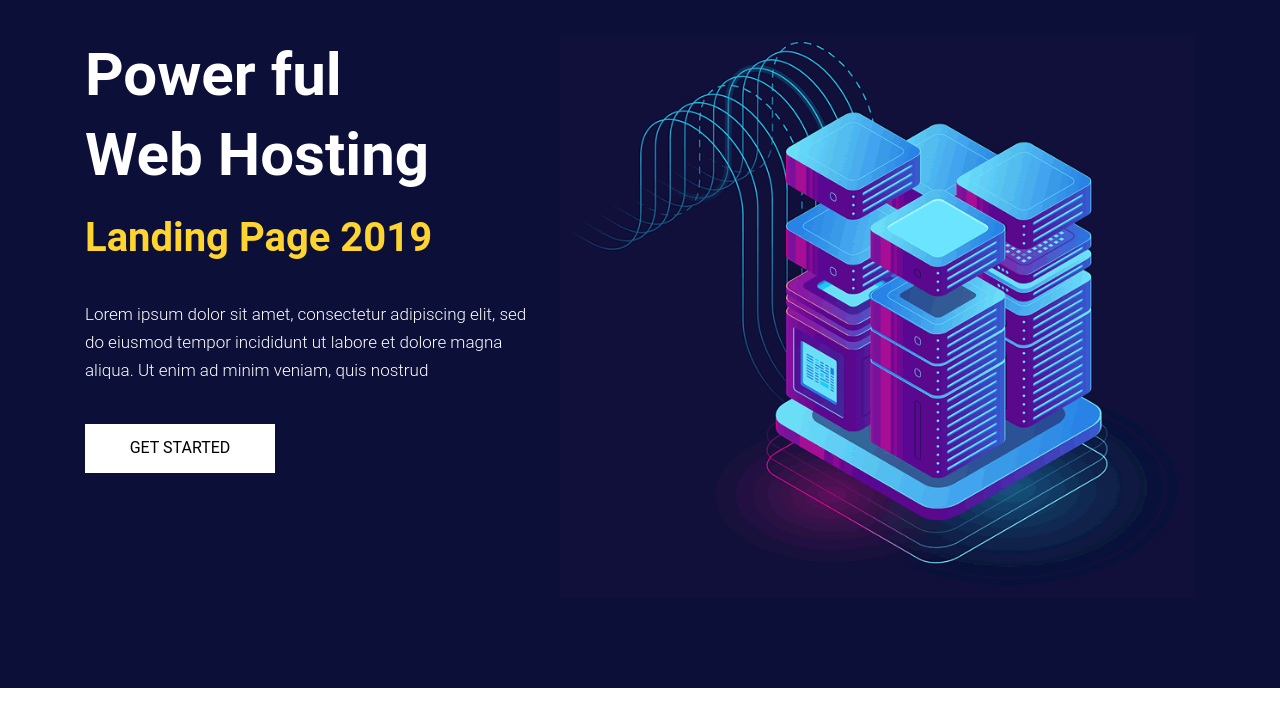
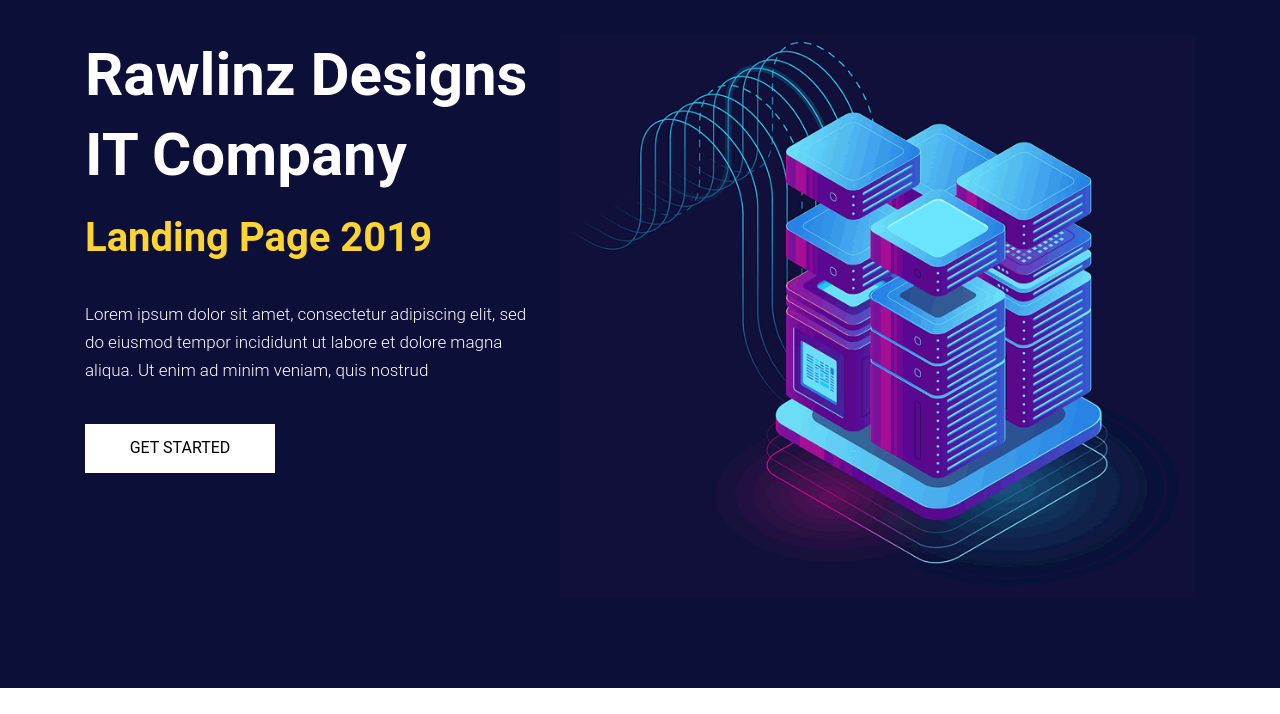
Before and after one commit to itsrawlinz-jeff/rawlinzdesigns.ac.ke, a plain HTML site: page index.html in a window 1280 px wide. Shown: the part 86-800 px from the top of the page. Drawn offline with nearby package versions, Linux system fonts and the light colour scheme.

Commit message:
Update index.html

```diff
--- a/index.html
+++ b/index.html
@@ -1,7 +1,7 @@
+<!DOCTYPE html>
 
+<html lang="en">
 
-<!DOCTYPE html>
-<html lang="en">
 <head>
     <!-- basic -->
     <meta charset="utf-8">
@@ -10,7 +10,7 @@
     <meta name="viewport" content="width=device-width, initial-scale=1">
     <meta name="viewport" content="initial-scale=1, maximum-scale=1">
     <!-- site metas -->
-      <title>Data web</title>
+    <title>RD | HOME</title>
     <meta name="keywords" content="">
     <meta name="description" content="">
     <meta name="author" content="">
@@ -32,6 +32,7 @@
       <script src="https://oss.maxcdn.com/respond/1.4.2/respond.min.js"></script><![endif]-->
 </head>
 <!-- body -->
+
 <body class="main-layout">
     <!-- loader  -->
     <div class="loader_bg">
@@ -91,7 +92,7 @@
             <div class="row d_flex">
                 <div class="col-md-5">
                     <div class="text-bg">
-                     <h1>Power ful<br> Web Hosting</h1>
+                        <h1>Rawlinz Designs<br> IT Company</h1>
                         <span>Landing Page 2019</span>
                         <p>Lorem ipsum dolor sit amet, consectetur adipiscing elit, sed do eiusmod tempor incididunt ut labore et dolore magna aliqua. Ut enim ad minim veniam, quis nostrud </p>
                         <a href="#">Get Started</a>
@@ -119,8 +120,9 @@
             <div class="row">
                 <div class="col-md-12">
                     <div class="web_hosting">
-                     <figure><img  src="images/web.jpg" alt="#"/></figure>
-                     <p>Lorem ipsum dolor sit amet, consectetur adipiscing elit, sed do eiusmod tempor incididunt ut labore et dolore magna aliqua. Ut enim ad minim veniam, quis nostrud exercitation ullamco laboris nisi ut aliquip ex ea commodo consequat. Duis aute irure dolor in reprehenderit in voluptate</p>
+                        <figure><img src="images/web.jpg" alt="#" /></figure>
+                        <p>Lorem ipsum dolor sit amet, consectetur adipiscing elit, sed do eiusmod tempor incididunt ut labore et dolore magna aliqua. Ut enim ad minim veniam, quis nostrud exercitation ullamco laboris nisi ut aliquip ex ea commodo consequat.
+                            Duis aute irure dolor in reprehenderit in voluptate</p>
                         <a href="#">Read more</a>
                     </div>
                 </div>
@@ -135,8 +137,7 @@
                 <div class="col-md-12">
                     <div class="titlepage">
                         <h2>Best Services</h2>
-                     <p>Lorem ipsum dolor sittem ametamngcing elit, per sed do eiusmoad <br>
-                        teimpor sittem elit inuning ut sed.
+                        <p>Lorem ipsum dolor sittem ametamngcing elit, per sed do eiusmoad <br> teimpor sittem elit inuning ut sed.
                         </p>
                     </div>
                 </div>
@@ -268,9 +269,7 @@
                         <div class="cont">
                             <h3>Contact now</h3>
                             <span>Free Multipurpose Responsive Landing Page 2019</span>
-                        <p>sed do eiusmod tempor incididunt ut labore et dolore magna aliqua. Ut enim ad minim veniam,
-                           quissed do eiusmod tempor incididunt ut labore et dolore
-                           magna aliqua. Ut enim ad minim veniam, quis
+                            <p>sed do eiusmod tempor incididunt ut labore et dolore magna aliqua. Ut enim ad minim veniam, quissed do eiusmod tempor incididunt ut labore et dolore magna aliqua. Ut enim ad minim veniam, quis
                             </p>
                         </div>
                     </div>
@@ -300,4 +299,5 @@
     <script src="js/custom.js"></script>
     <script src="https:cdnjs.cloudflare.com/ajax/libs/fancybox/2.1.5/jquery.fancybox.min.js"></script>
 </body>
+
 </html>
```
Lines whose indentation alone changed are shown as unchanged.
